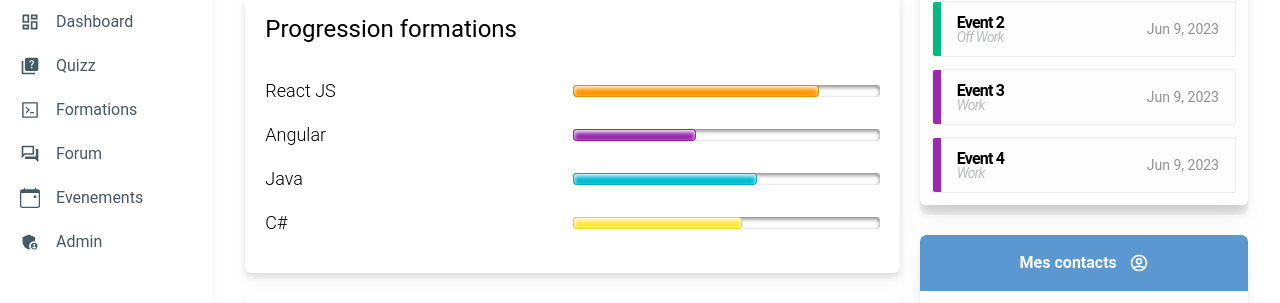
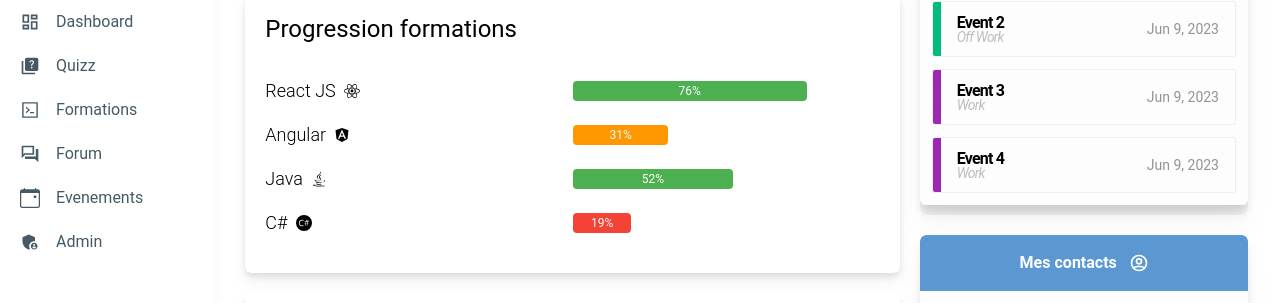
Before and after one commit to esgi-insomniak/hackathon, a Next.js app: page / in a window 1280 px wide. Shown: the part 175-478 px from the top of the page. Built offline with nearby package versions, Linux system fonts and the light colour scheme.

Commit message:
change of progression component with pourcentage and icon

```diff
--- a/app/page.tsx
+++ b/app/page.tsx
@@ -6,10 +6,11 @@ import useModal from "@/components/modal/hook"
 import React from "react"
 import { BsCalendarEvent } from "react-icons/bs"
 import { HiOutlineUserCircle } from 'react-icons/hi';
+import { FaReact, FaAngular, FaJava } from 'react-icons/fa';
+import {SiCsharp} from 'react-icons/si';
 import Sarah from "@/helpers/sarah.png"
 import Tyler from "@/helpers/tyler.png"
 import Image from "next/image"
-import { Progress } from "@/components/progress"
 import { dataEvent } from "./events/data"
 import { RhContact } from "@/components/rh-contact"
 import { mockNew } from "@/mock"
@@ -25,6 +26,29 @@ export default function Home() {
             date
         })
     }
+    const formations = [
+        { title: 'React JS', progress: 76, icon: <FaReact /> },
+        { title: 'Angular', progress: 31, icon: <FaAngular /> },
+        { title: 'Java', progress: 52, icon: <FaJava /> },
+        { title: 'C#', progress: 19, icon: <SiCsharp /> },
+
+      ];
+
+
+      const getColor = (progress) => {
+        if (progress === 0) {
+          return 'gray';
+        } else if (progress < 20) {
+          return 'red';
+        } else if (progress < 50) {
+          return 'orange';
+        } else if (progress <= 100) {
+          return 'green';
+        } else {
+          return 'gray';
+        }
+      };
+
 
     return (
         <React.Fragment>
@@ -42,11 +66,35 @@ export default function Home() {
                         <div className="p-5 bg-white rounded-md drop-shadow-lg flex flex-col ">
                             <h2 className="font-semi-bold text-2xl mb-8">Progression formations </h2>
                             <div className="overflow-hidden">
-                                <Progress title="React JS" color="orange" progress={80} />
-                                <Progress title="Angular" color="purple" progress={40} />
-                                <Progress title="Java" color="cyan" progress={60} />
-                                <Progress title="C#" color="yellow" progress={55} />
+                            {formations.map((formation, index) => (
+                                <div className="flex items-center mb-4" key={index}>
+                                <div className="w-2/4 pr-4 flex items-center">
+
+                                    <span className="text-lg font-light mr-2">{formation.title}</span>
+                                    {formation.icon}
+                                </div>
+                                <div
+                                    className={`relative flex-grow h-5 bg-${getColor(
+                                    formation.progress
+                                    )}-200 rounded`}
+                                >
+                                    <div
+                                    className={`absolute top-0 left-0 h-full bg-${getColor(
+                                        formation.progress
+                                    )}-500 rounded`}
+                                    style={{ width: `${formation.progress}%`, padding: '0 20px' }}
+                                    >
+                                    <span className="absolute top-1/2 left-1/2 transform -translate-x-1/2 -translate-y-1/2 text-white text-xs">
+                                        {formation.progress}%
+                                    </span>
+                                    </div>
+                                </div>
+                                </div>
+                            ))}
                             </div>
+
+
+
                         </div>
                     </div>
                     <div className="col-span-4 row-span-2 space-y-4 overflow-x-auto rounded-md drop-shadow-lg flex flex-wrap">
```
